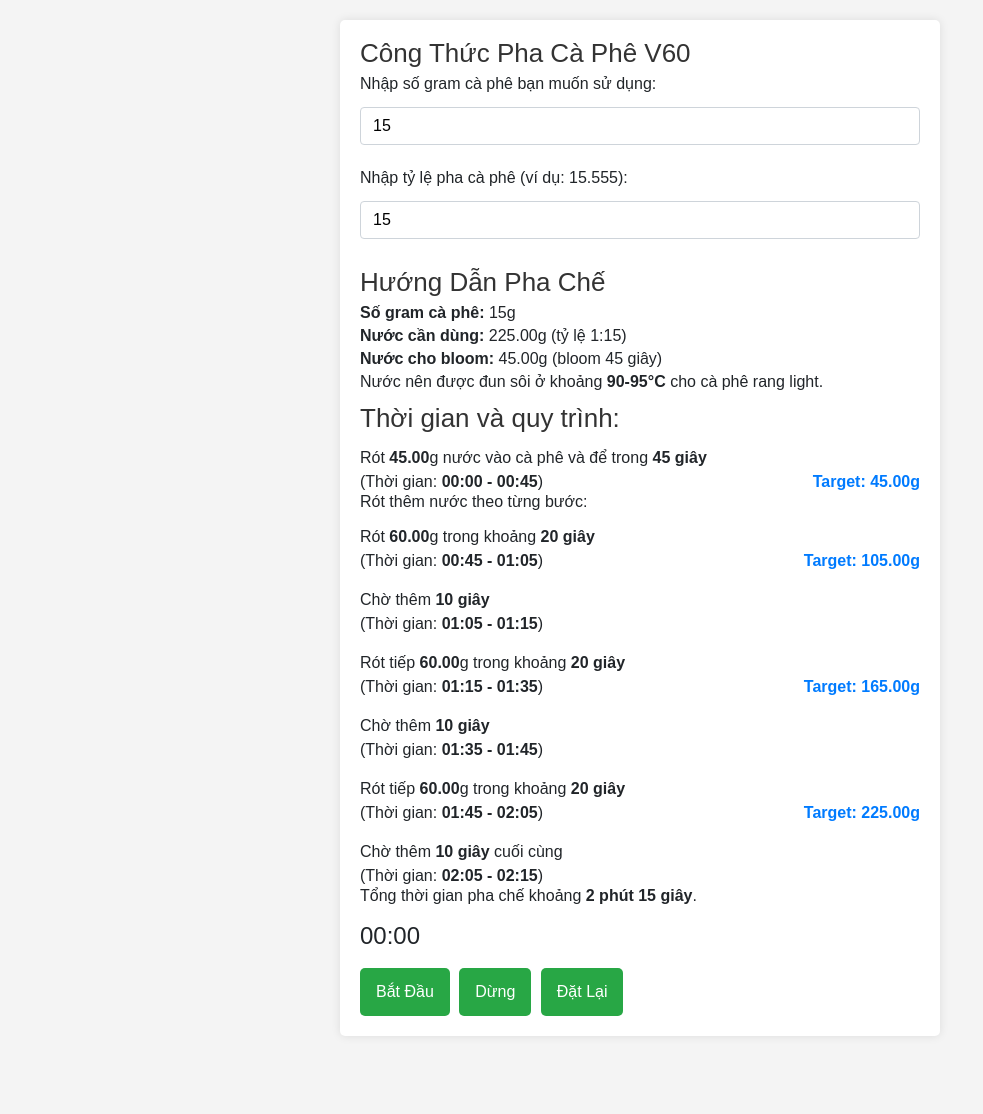
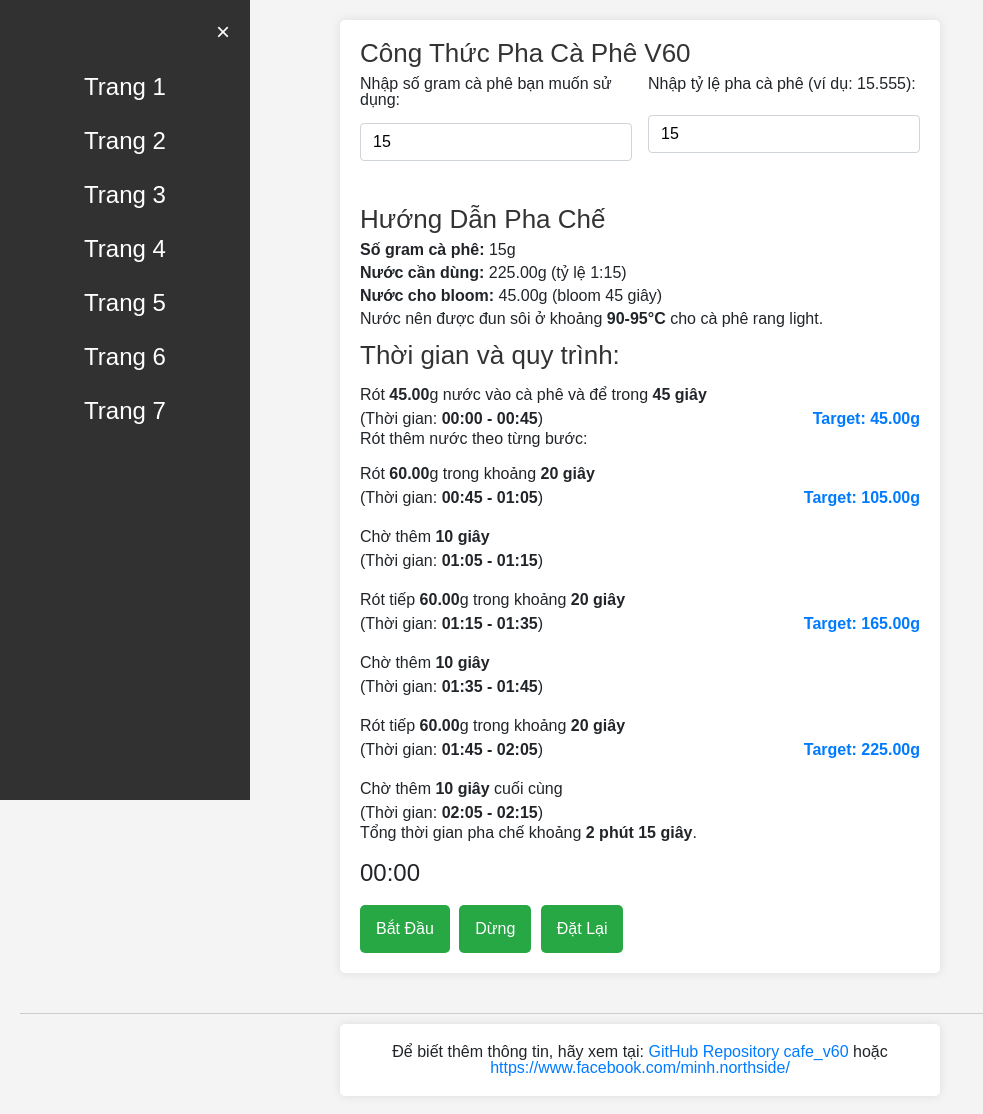
Before and after one commit to d0t666/cafe_v60, a plain HTML site: page index.html in a window 1280 px wide. Shown: the whole page, without its empty margins (0-983 px from the left). Before the commit the page ends 1056 px from the top, so only its background shows below. Drawn offline with nearby package versions, Linux system fonts and the light colour scheme.

Commit message:
Add menu - toggle menu

```diff
--- a/index.html
+++ b/index.html
@@ -54,6 +54,64 @@
                 font-size: 24px;
                 margin: 20px 0;
             }
+            /* header */
+            footer {
+                margin-top: 40px;
+                padding: 10px;
+                text-align: center;
+                border-top: 1px solid #ccc;
+            }
+            /* CSS cho menu */
+            /* CSS cho menu */
+            .menu {
+                display: none; /* Ẩn menu mặc định */
+                flex-direction: column;
+                position: fixed;
+                top: 0;
+                left: -250px; /* Bắt đầu nằm ngoài màn hình */
+                width: 250px; /* Chiều rộng menu */
+                height: 100%;
+                background-color: rgba(0, 0, 0, 0.8); /* Overlay màu đen */
+                transition: left 0.3s ease; /* Hiệu ứng chuyển động */
+                z-index: 1000; /* Đặt trên các phần tử khác */
+                padding-top: 60px; /* Khoảng cách trên cùng */
+            }
+            .menu-item {
+                margin: 15px 0;
+                color: white;
+                text-align: center;
+                font-size: 24px;
+                text-decoration: none;
+            }
+            .toggle-menu {
+                display: none; /* Ẩn nút toggle trên desktop */
+            }
+            .close-menu {
+                color: white;
+                font-size: 24px;
+                position: absolute;
+                top: 20px;
+                right: 20px;
+                cursor: pointer;
+            }
+
+            /* Media query cho thiết bị di động */
+            @media (max-width: 768px) {
+                .toggle-menu {
+                    display: block; /* Hiện nút toggle trên mobile */
+                    cursor: pointer;
+                    background-color: #007bff;
+                    color: white;
+                    padding: 10px;
+                    border: none;
+                    border-radius: 5px;
+                    margin-bottom: 12px;
+                }
+                .menu {
+                    display: flex; /* Hiện menu khi toggle */
+                    left: -250px; /* Bắt đầu nằm ngoài màn hình */
+                }
+            }
             .milestone {
                 /* display: flex; */
                 /* justify-content: space-between;
@@ -86,6 +144,8 @@
             /* input  */
             .input-block {
                 margin-bottom: 20px; /* Khoảng cách giữa các block */
+                display: flex;
+                column-gap: 16px;
             }
 
             .input-group {
@@ -123,7 +183,23 @@
     </head>
     <body>
         <div class="container">
+            <!-- Nút toggle menu cho di động -->
+            <button class="toggle-menu" onclick="toggleMenu()">Menu</button>
+
+            <!-- Menu -->
+            <div class="menu" id="menu">
+                <span class="close-menu" onclick="toggleMenu()">×</span>
+                <!-- Nút đóng menu -->
+                <a class="menu-item" href="page1.html">Trang 1</a>
+                <a class="menu-item" href="page2.html">Trang 2</a>
+                <a class="menu-item" href="page3.html">Trang 3</a>
+                <a class="menu-item" href="page4.html">Trang 4</a>
+                <a class="menu-item" href="page5.html">Trang 5</a>
+                <a class="menu-item" href="page6.html">Trang 6</a>
+                <a class="menu-item" href="page7.html">Trang 7</a>
+            </div>
             <h1 class="title">Công Thức Pha Cà Phê V60</h1>
+
             <div class="input-block">
                 <div class="input-group">
                     <label class="input-label">Nhập số gram cà phê bạn muốn sử dụng:</label>
@@ -324,6 +400,35 @@
 
             // Tính toán ngay khi tải trang
             window.onload = calculate;
+            // Hàm toggle menu
+            function toggleMenu() {
+                const menu = document.getElementById("menu");
+                if (menu.style.left === "0px") {
+                    menu.style.left = "-250px"; // Đưa menu ra ngoài màn hình
+                } else {
+                    menu.style.left = "0px"; // Hiện menu
+                }
+            }
+
+            // Hiện menu trên desktop
+            if (window.innerWidth > 768) {
+                document.querySelector(".toggle-menu").style.display = "none";
+                document.querySelector(".menu").style.display = "flex"; // Hiện menu trên desktop
+                document.getElementById("menu").style.left = "0"; // Đặt menu ở vị trí hiện tại
+            }
         </script>
+        <!-- Chân trang -->
+        <footer>
+            <div class="container">
+                <p>
+                    Để biết thêm thông tin, hãy xem tại:
+                    <a href="https://github.com/d0t666/cafe_v60" target="_blank">GitHub Repository cafe_v60</a>
+                    hoặc
+                    <a href="https://www.facebook.com/minh.northside/" target="_blank"
+                        >https://www.facebook.com/minh.northside/</a
+                    >
+                </p>
+            </div>
+        </footer>
     </body>
 </html>
```
